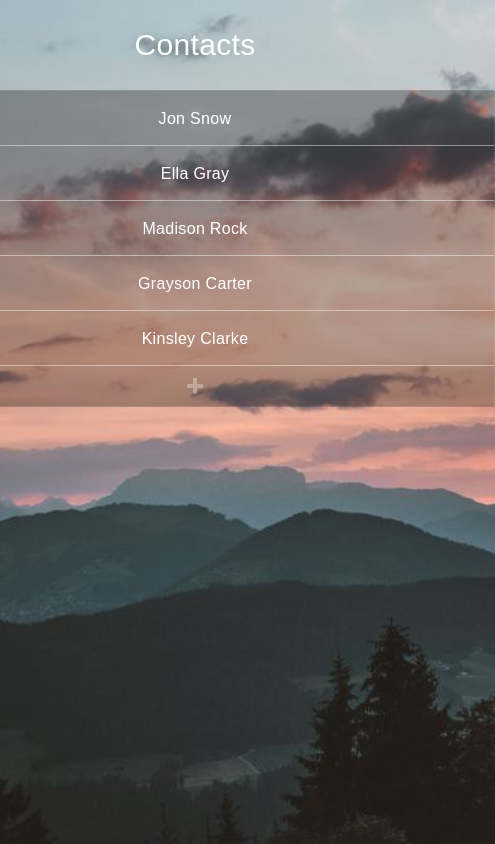
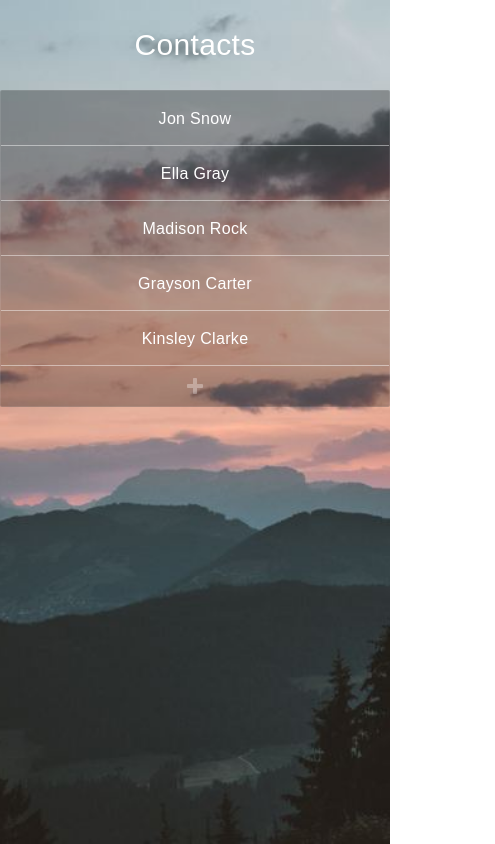
Before and after one commit to code-hs/contacts, a Vue app: page / in a window 390 px wide. Shown: the whole page, 495 px wide, since content can reach past the window. Built offline with nearby package versions, Linux system fonts and the light colour scheme; the HTML template or start-up script is replaced by a standard one; what vuejs-dialog would draw is missing.

Commit message:
add mobile styles

```diff
--- a/assets/css/main.css
+++ b/assets/css/main.css
@@ -206,3 +206,10 @@ h1.title {
 .contact-info:hover .but-reset {
 	opacity: 0.7;
 }
+
+@media only screen and (max-width: 600px) {
+	.content {
+		width: 100%;
+		left: 0px;
+	}
+}
```
